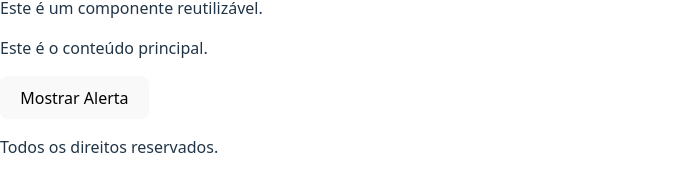
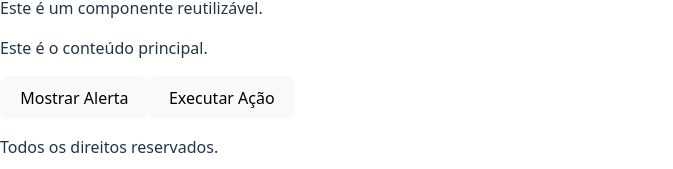
Before and after one commit to lucasfernandopinto/TADS2025-React, a React (Vite) app in the folder 2BATV01/meu-primeiro-app-react/: page / in a window 1280 px wide. Shown: the part 442-611 px from the top of the page, without its empty margins (0-673 px from the left). Built offline with nearby package versions, Linux system fonts and the light colour scheme.

Commit message:
Exercicio 06

```diff
--- a/2BATV01/meu-primeiro-app-react/src/App.tsx
+++ b/2BATV01/meu-primeiro-app-react/src/App.tsx
@@ -12,6 +12,12 @@ function App() {
   const nome = "Ana";
   // declaração da variável 'anoNascimento' com o valor 2005.
   const anoNascimento = 2005;
+
+  // define uma função para ser chamada pelo evento de clique.
+  // exibe no console 'Função chamada com sucesso.'
+  const executarAcao = () => {
+    console.log("Função chamada com sucesso.");
+  };
 
   // contém o que será renderizado na tela.
   return (
@@ -40,6 +46,11 @@ function App() {
         // cria um botão com o texto "Mostrar Alerta".
         <button onClick={() => alert("Você clicou no botão!")}>Mostrar Alerta</button>
       }
+      {
+        // cria um segundo botão com o texto "Executar Ação" que chama a função 'executarAcao'.
+        <button onClick={executarAcao}>Executar Ação</button>
+      }
+
 
       {
         // renderiza o componente 'Rodape'
```
